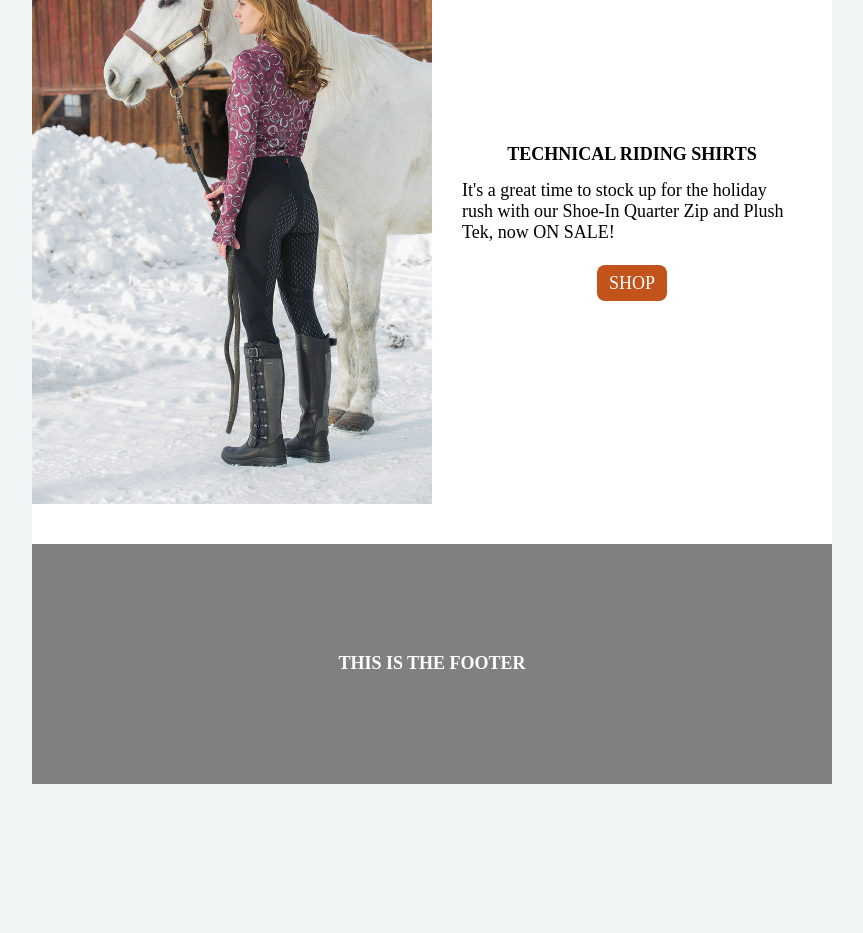
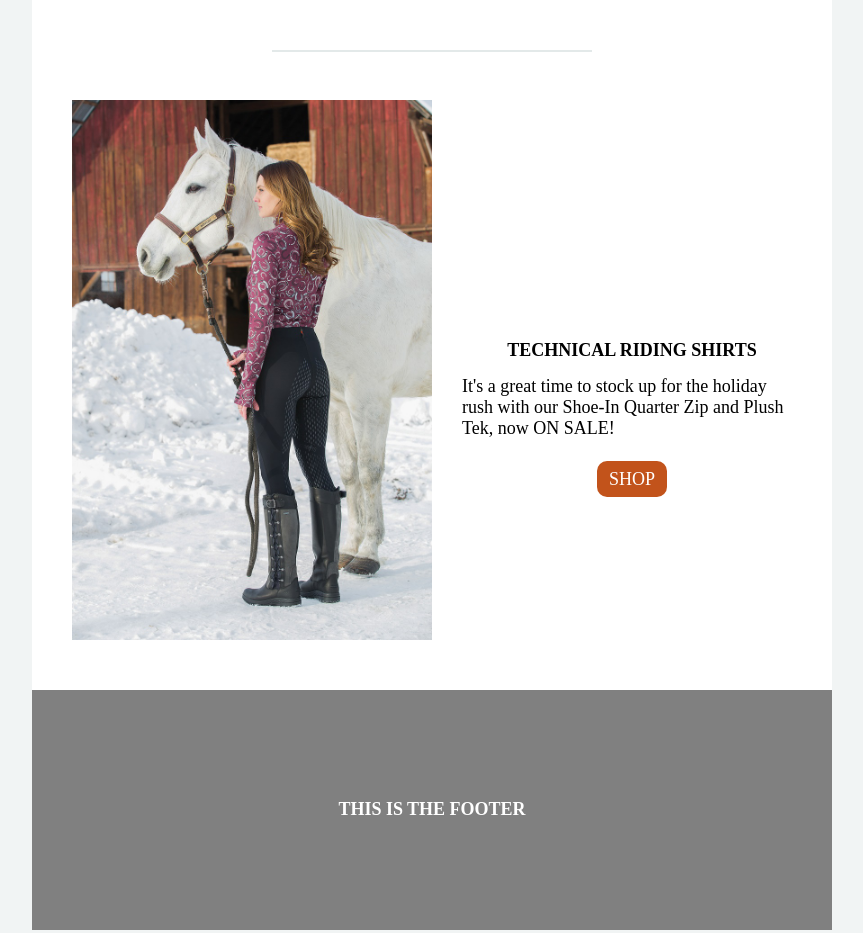
Before and after one commit to Jlannon90/kerrits, a plain HTML site: page index.html in a window 1280 px wide. Shown: the part 1428-2361 px from the top of the page, without its empty margins (208-1071 px from the left). Before the commit the page ends 2237 px from the top, so only its background shows below. Drawn offline with Linux system fonts and the light colour scheme.

Commit message:
add line break divs and style them between product sections

```diff
--- a/index.html
+++ b/index.html
@@ -56,8 +56,8 @@
     }
     #hero-text {
       text-align: center;
-      margin-top: -200px;
-      margin-bottom: 20px;
+      margin-top: -240px;
+      margin-bottom: 60px;
     }
     h1 {
       font-family: 'Yesteryear';
@@ -78,7 +78,10 @@
       padding: 8px 12px;
       text-decoration: none;
       color: white;
-      border-radius: 8px;
+      border-radius: 10px;
+    }
+    .btn:hover {
+      background-color: #EA7B43;
     }
     #first-product-section {
       display: inline-block;
@@ -111,7 +114,8 @@
     }
     #pants {
       float: left;
-      width: 50%;
+      width: 45%;
+      margin-left: 5%;
     }
     #third-product-text {
       float: right;
@@ -136,8 +140,14 @@
       color: white;
       width: 100%;
       height: 30vh;
-      margin-top: 30px;
-
+      margin-top: 40px;
+    }
+    .line {
+      clear: both;
+      margin: 6% auto;
+      width: 40%;
+      height: 2px;
+      background-color: #e3e9e9;
     }
 
     </style>
@@ -192,6 +202,8 @@
       </div>
       <!-- End First Product Section -->
 
+      <div class="line"></div>
+
       <!-- Second Product Section -->
       <div id="second-product-section">
         <div id="second-product-text">
@@ -206,6 +218,8 @@
         </div>
       </div>
       <!-- End Second Product Section -->
+
+      <div class="line"></div>
 
       <!-- Third Product Section -->
       <div id="third-product-section">
```
